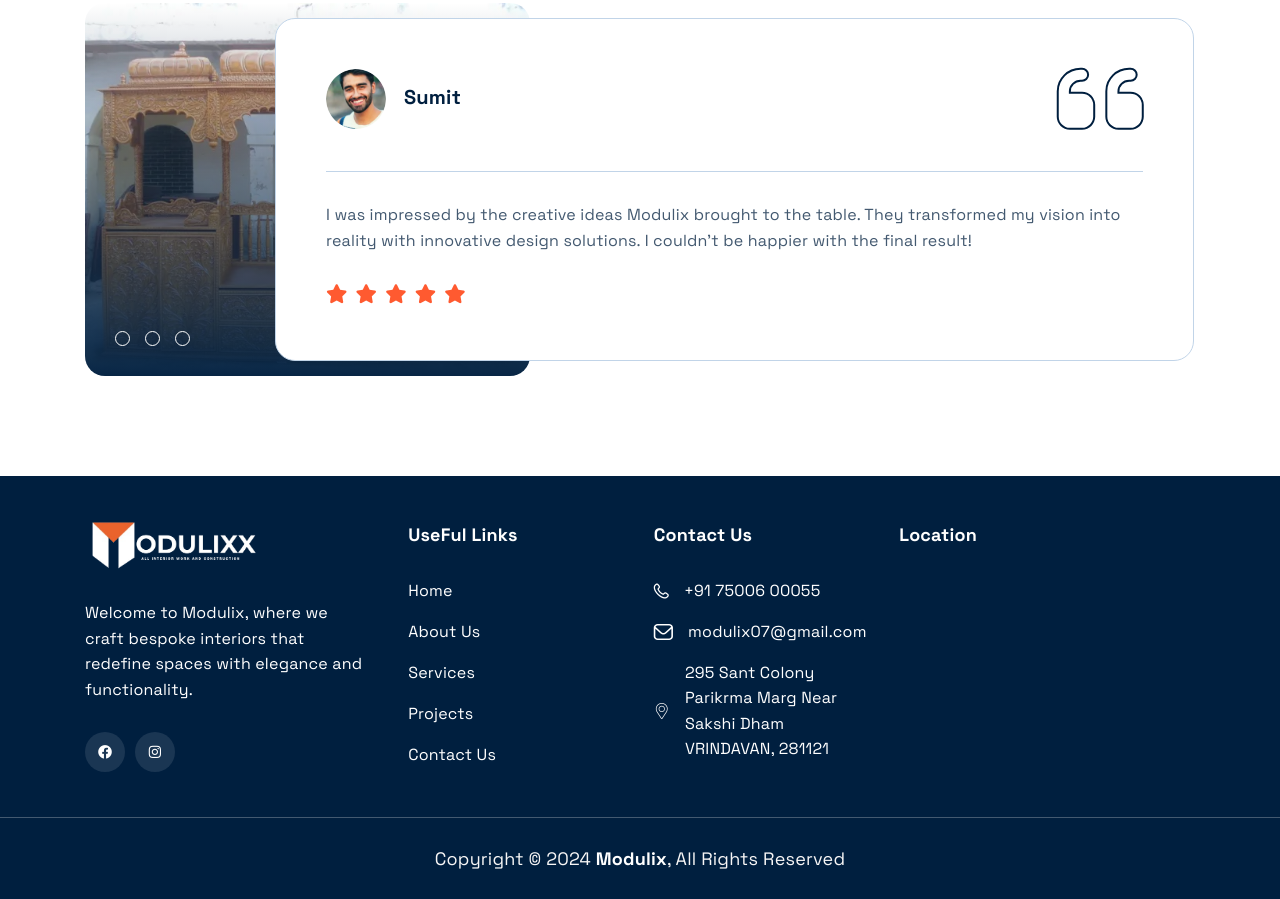
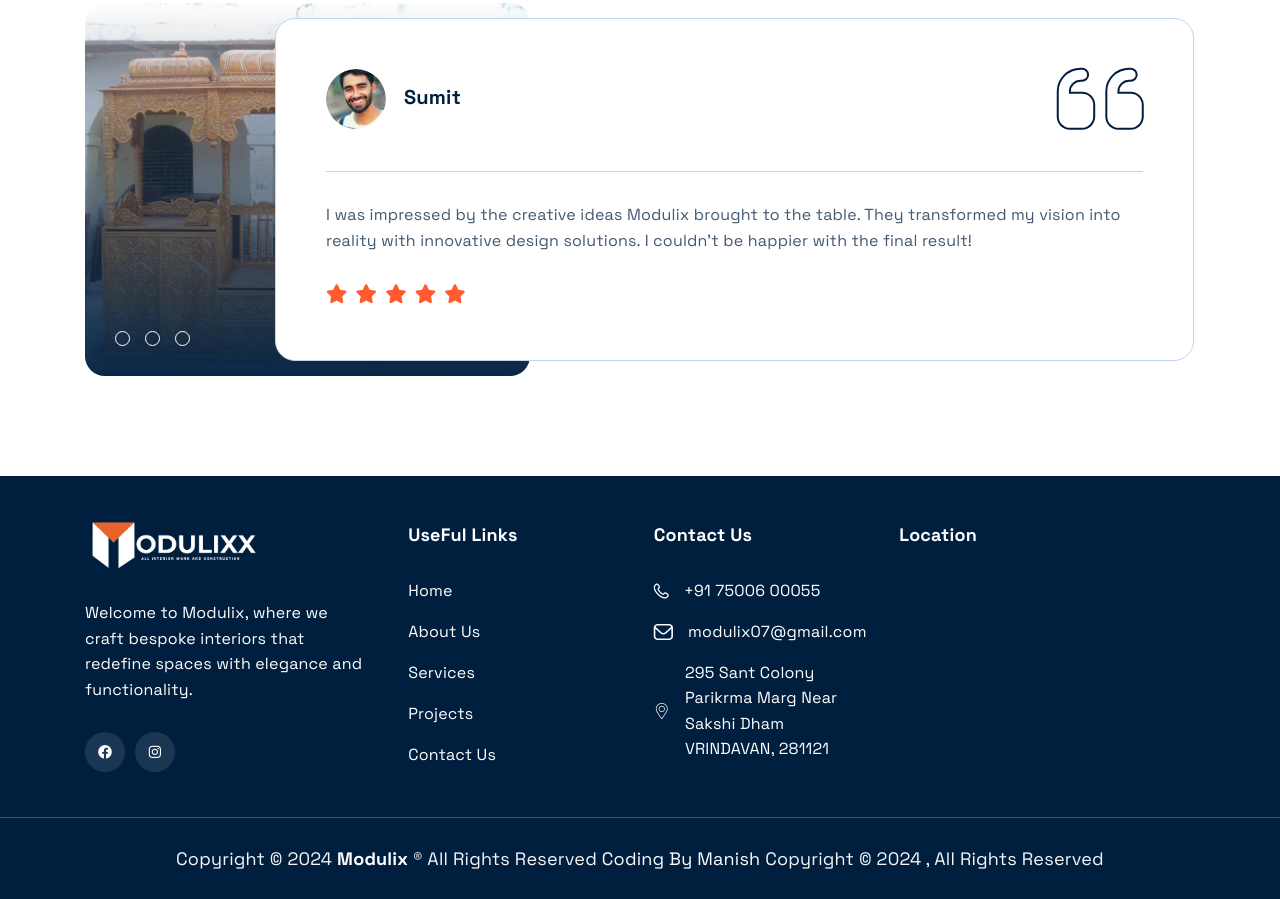
Before and after one commit to Modulixx/Modulixx, a plain HTML site: page index.html in a window 1280 px wide. Shown: the part 6517-7416 px from the top of the page. Drawn offline with Linux system fonts and the light colour scheme; grey boxes are pictures that could not be loaded; files whose address does not match are found by name.

Commit message:
Update index.html

```diff
--- a/index.html
+++ b/index.html
@@ -747,7 +747,12 @@
             <div class="main-footer v1 pt-27 pb-27">
                 <div class="container">
                     <div class="footer-content">
-                        <h6 class="text-6 text-reguler">Copyright © 2024 <a class="text-bold" href="#">Modulix</a>, All Rights Reserved</h6>
+                        <h6 class="text-6 text-reguler">
+                            Copyright © 2024 <a class="text-bold" href="https://modulixx.github.io/Modulixx/">Modulix</a> ® All Rights Reserved <a href="https://codingbymanish.github.io/HOME/">Coding By Manish</a>
+
+
+
+                            Copyright © 2024 , All Rights Reserved</h6>
                     </div>
                 </div>
             </div>
```
